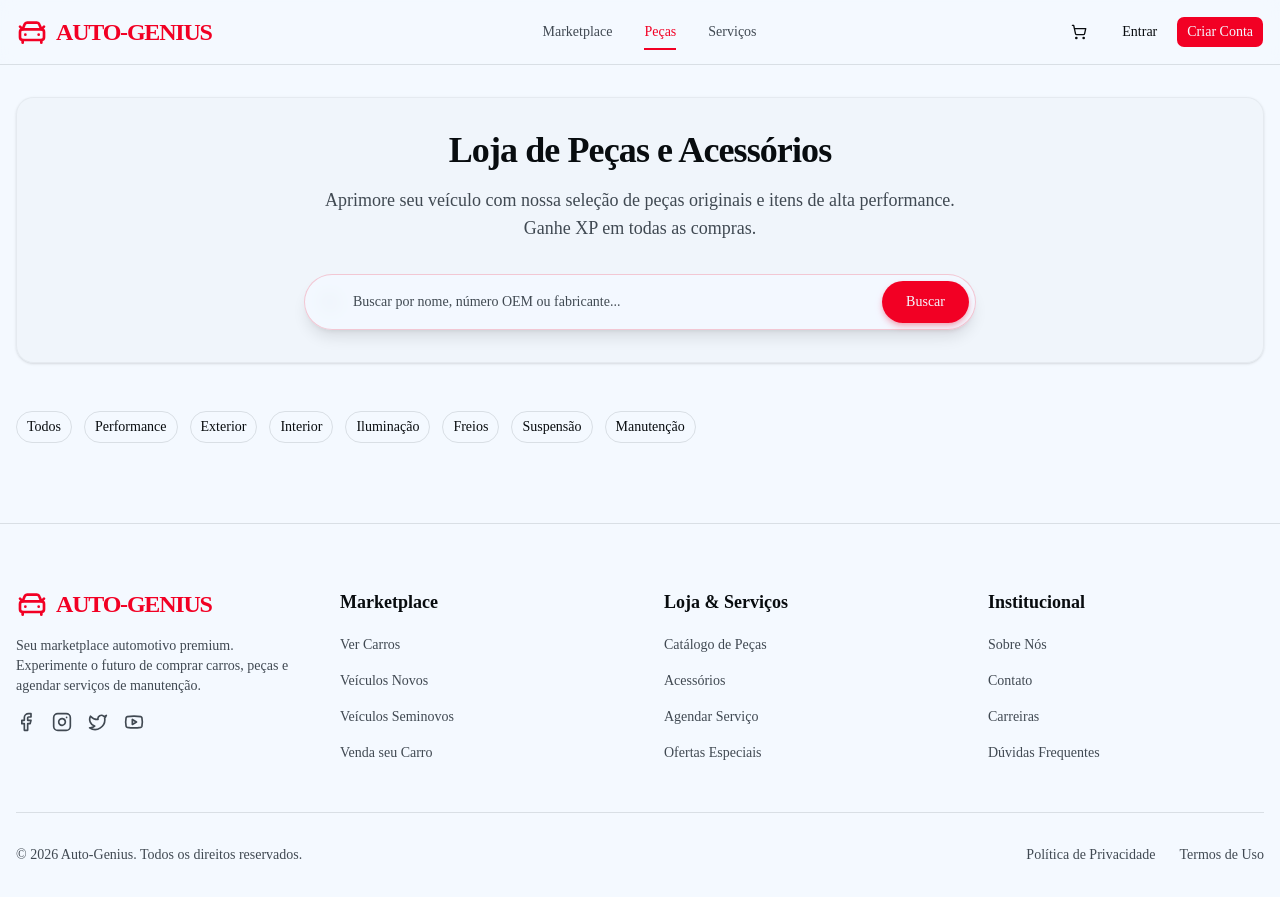
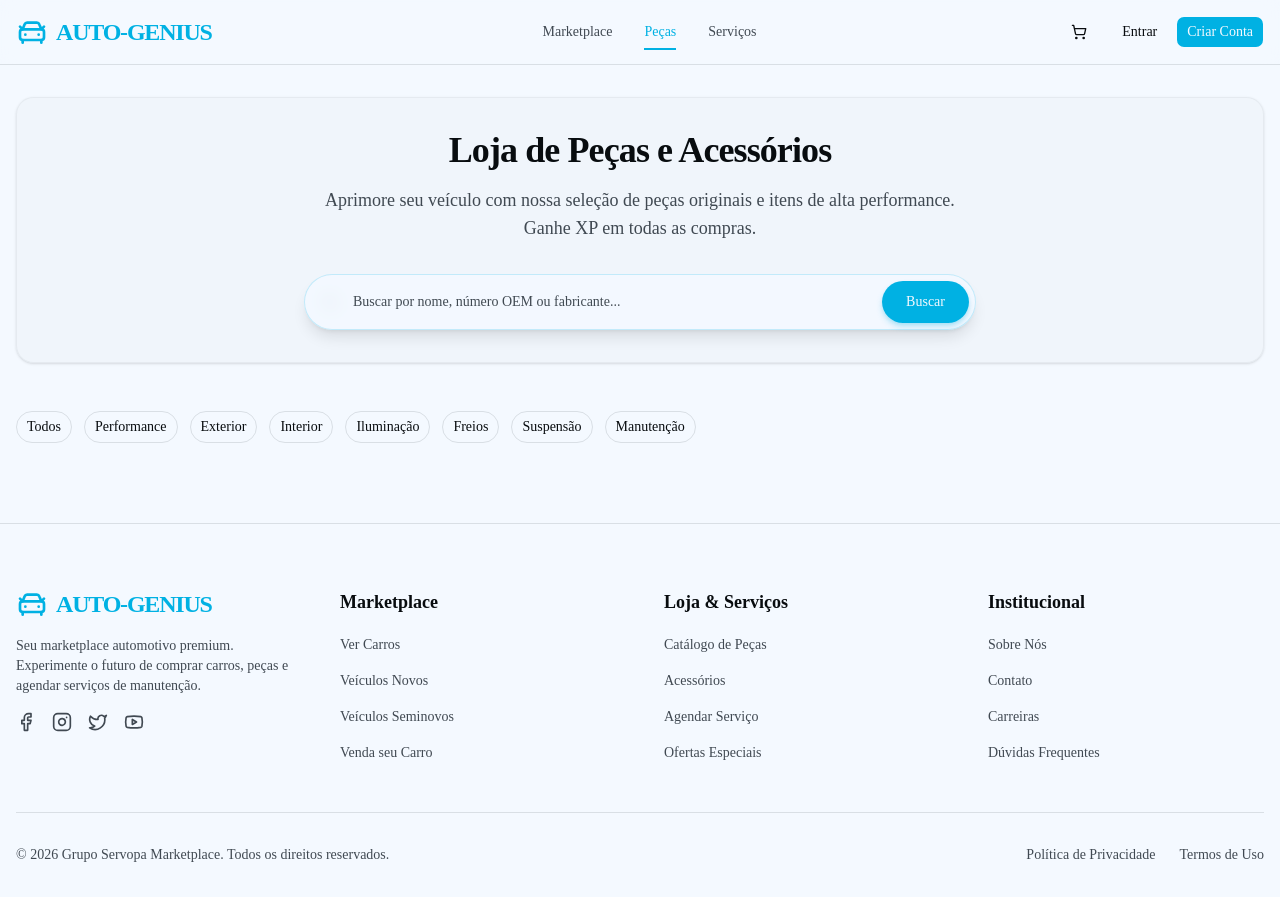
Before and after one commit to ThomasPedroso/Auto-Genius, a Next.js app in the folder frontend/: page /parts in a window 1280 px wide. Built offline with nearby package versions, Linux system fonts and the light colour scheme.

Commit message:
feat: rebrand to Grupo Servopa Marketplace and update color palette

```diff
--- a/frontend/src/app/globals.css
+++ b/frontend/src/app/globals.css
@@ -54,19 +54,19 @@
   --card-foreground: oklch(0.15 0.01 250);
   --popover: oklch(1 0 0);
   --popover-foreground: oklch(0.15 0.01 250);
-  --primary: oklch(0.6 0.25 25); /* Vibrant Red */
+  --primary: #00b1e3; /* Grupo Servopa Blue */
   --primary-foreground: oklch(0.98 0.01 250);
   --secondary: oklch(0.95 0.01 250);
   --secondary-foreground: oklch(0.15 0.01 250);
   --muted: oklch(0.95 0.01 250);
   --muted-foreground: oklch(0.4 0.02 250);
   --accent: oklch(0.95 0.01 250);
-  --accent-foreground: oklch(0.6 0.25 25);
+  --accent-foreground: #00b1e3;
   --destructive: oklch(0.6 0.25 25);
   --border: oklch(0.9 0.01 250);
   --input: oklch(0.9 0.01 250);
-  --ring: oklch(0.6 0.25 25);
-  --chart-1: oklch(0.6 0.25 25);
+  --ring: #00b1e3;
+  --chart-1: #00b1e3;
   --chart-2: oklch(0.4 0.15 250);
   --chart-3: oklch(0.5 0.2 200);
   --chart-4: oklch(0.3 0.1 150);
@@ -74,12 +74,12 @@
   --radius: 0.5rem;
   --sidebar: oklch(0.98 0.01 250);
   --sidebar-foreground: oklch(0.15 0.01 250);
-  --sidebar-primary: oklch(0.6 0.25 25);
+  --sidebar-primary: #00b1e3;
   --sidebar-primary-foreground: oklch(0.98 0.01 250);
   --sidebar-accent: oklch(0.95 0.01 250);
-  --sidebar-accent-foreground: oklch(0.6 0.25 25);
+  --sidebar-accent-foreground: #00b1e3;
   --sidebar-border: oklch(0.9 0.01 250);
-  --sidebar-ring: oklch(0.6 0.25 25);
+  --sidebar-ring: #00b1e3;
 }
 
 .dark {
@@ -89,31 +89,31 @@
   --card-foreground: oklch(0.98 0.01 260);
   --popover: oklch(0.15 0.01 260);
   --popover-foreground: oklch(0.98 0.01 260);
-  --primary: oklch(0.6 0.25 25); /* Vibrant Red */
+  --primary: #00b1e3; /* Grupo Servopa Blue */
   --primary-foreground: oklch(1 0 0);
   --secondary: oklch(0.2 0.01 260);
   --secondary-foreground: oklch(0.98 0.01 260);
   --muted: oklch(0.2 0.01 260);
   --muted-foreground: oklch(0.7 0.01 260);
   --accent: oklch(0.2 0.01 260);
-  --accent-foreground: oklch(0.6 0.25 25);
+  --accent-foreground: #00b1e3;
   --destructive: oklch(0.6 0.25 25);
   --border: oklch(0.25 0.01 260);
   --input: oklch(0.25 0.01 260);
-  --ring: oklch(0.6 0.25 25);
-  --chart-1: oklch(0.6 0.25 25);
+  --ring: #00b1e3;
+  --chart-1: #00b1e3;
   --chart-2: oklch(0.5 0.2 250);
   --chart-3: oklch(0.6 0.2 200);
   --chart-4: oklch(0.4 0.1 150);
   --chart-5: oklch(0.8 0.2 50);
   --sidebar: oklch(0.12 0.01 260);
   --sidebar-foreground: oklch(0.98 0.01 260);
-  --sidebar-primary: oklch(0.6 0.25 25);
+  --sidebar-primary: #00b1e3;
   --sidebar-primary-foreground: oklch(1 0 0);
   --sidebar-accent: oklch(0.2 0.01 260);
   --sidebar-accent-foreground: oklch(0.98 0.01 260);
   --sidebar-border: oklch(0.25 0.01 260);
-  --sidebar-ring: oklch(0.6 0.25 25);
+  --sidebar-ring: #00b1e3;
 }
 
 @layer base {
--- a/frontend/src/app/layout.tsx
+++ b/frontend/src/app/layout.tsx
@@ -17,7 +17,7 @@ import { Footer } from "@/components/shared/Footer";
 import { Toaster } from "@/components/ui/sonner";
 
 export const metadata: Metadata = {
-  title: "Auto-Genius | Premium Automotive Marketplace",
+  title: "Grupo Servopa Marketplace | Seu Portal Automotivo",
   description: "Seu destino premium para comprar veículos, peças automobilísticas e agendar serviços automotivos de alta qualidade.",
 };
 
--- a/frontend/src/app/page.tsx
+++ b/frontend/src/app/page.tsx
@@ -45,7 +45,7 @@ export default function Home() {
       <section className="py-24 bg-secondary">
         <div className="container mx-auto px-4">
           <div className="text-center mb-16">
-            <h2 className="text-3xl md:text-5xl font-bold mb-4 tracking-tight">Por que escolher a Auto-Genius?</h2>
+            <h2 className="text-3xl md:text-5xl font-bold mb-4 tracking-tight">Por que escolher o Grupo Servopa?</h2>
             <p className="text-muted-foreground text-lg max-w-2xl mx-auto">Nós simplificamos tudo relacionado ao seu carro, combinando mercado de veículos, peças e oficina em uma plataforma unificada.</p>
           </div>
           <div className="grid grid-cols-1 md:grid-cols-3 gap-8">
--- a/frontend/src/components/shared/Footer.tsx
+++ b/frontend/src/components/shared/Footer.tsx
@@ -69,7 +69,7 @@ export function Footer() {
 
         <div className="border-t pt-8 flex flex-col md:flex-row justify-between items-center gap-4">
           <p className="text-sm text-muted-foreground">
-            &copy; {new Date().getFullYear()} Auto-Genius. Todos os direitos reservados.
+            &copy; {new Date().getFullYear()} Grupo Servopa Marketplace. Todos os direitos reservados.
           </p>
           <div className="flex gap-6">
             <Link href="/privacy" className="text-sm text-muted-foreground hover:text-primary transition-colors">Política de Privacidade</Link>
--- a/frontend/src/components/shared/Navbar.tsx
+++ b/frontend/src/components/shared/Navbar.tsx
@@ -49,7 +49,7 @@ export function Navbar() {
             <SheetContent side="left">
               <Link href="/" className="flex items-center gap-2 mb-8">
                 <CarFront className="h-6 w-6 text-primary" />
-                <span className="font-bold text-xl tracking-tight">Auto-Genius</span>
+                <span className="font-bold text-xl tracking-tight">Grupo Servopa Marketplace</span>
               </Link>
               <nav className="flex flex-col gap-4 text-lg font-medium">
                 {navigations.map((nav) => (
```
